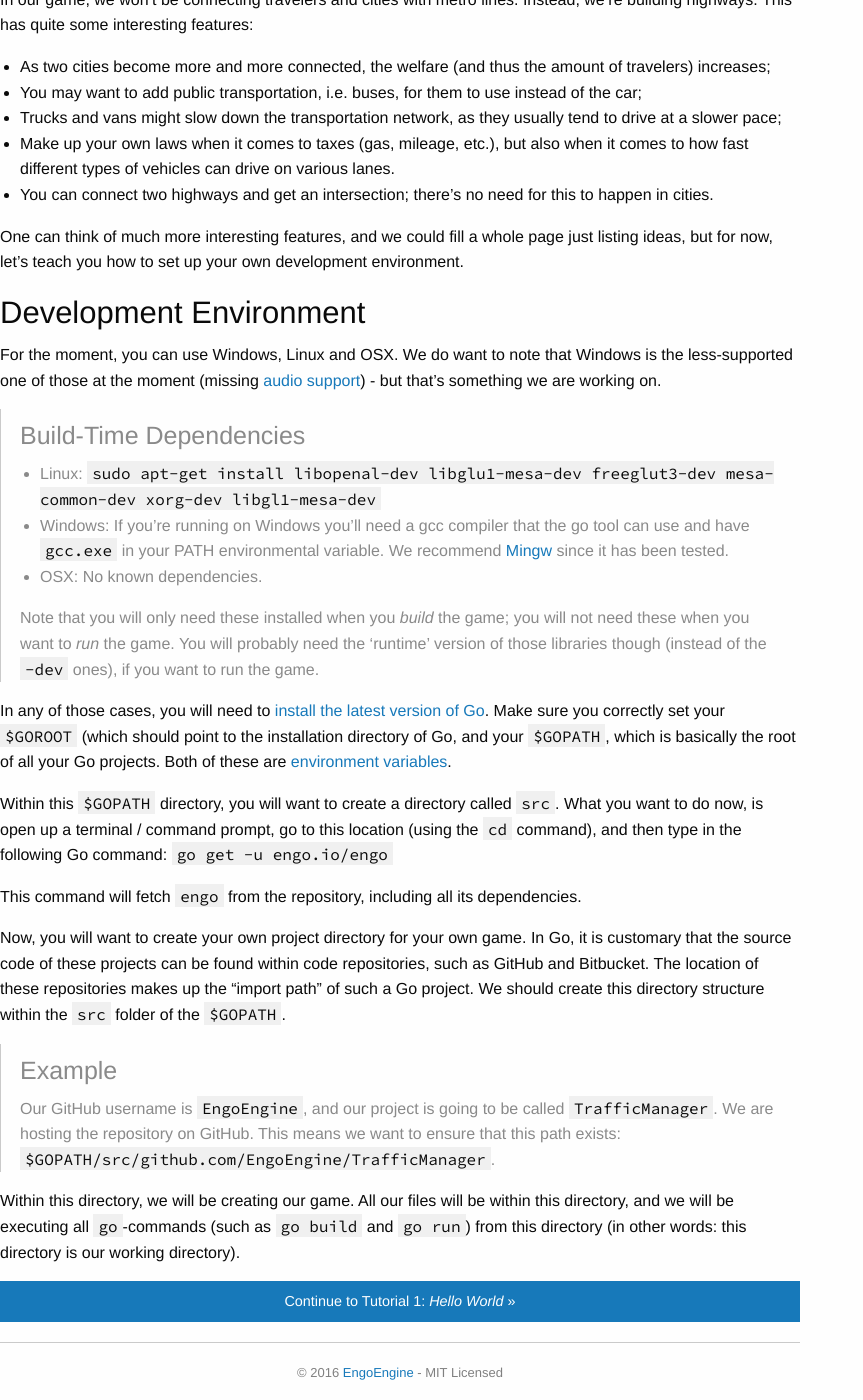
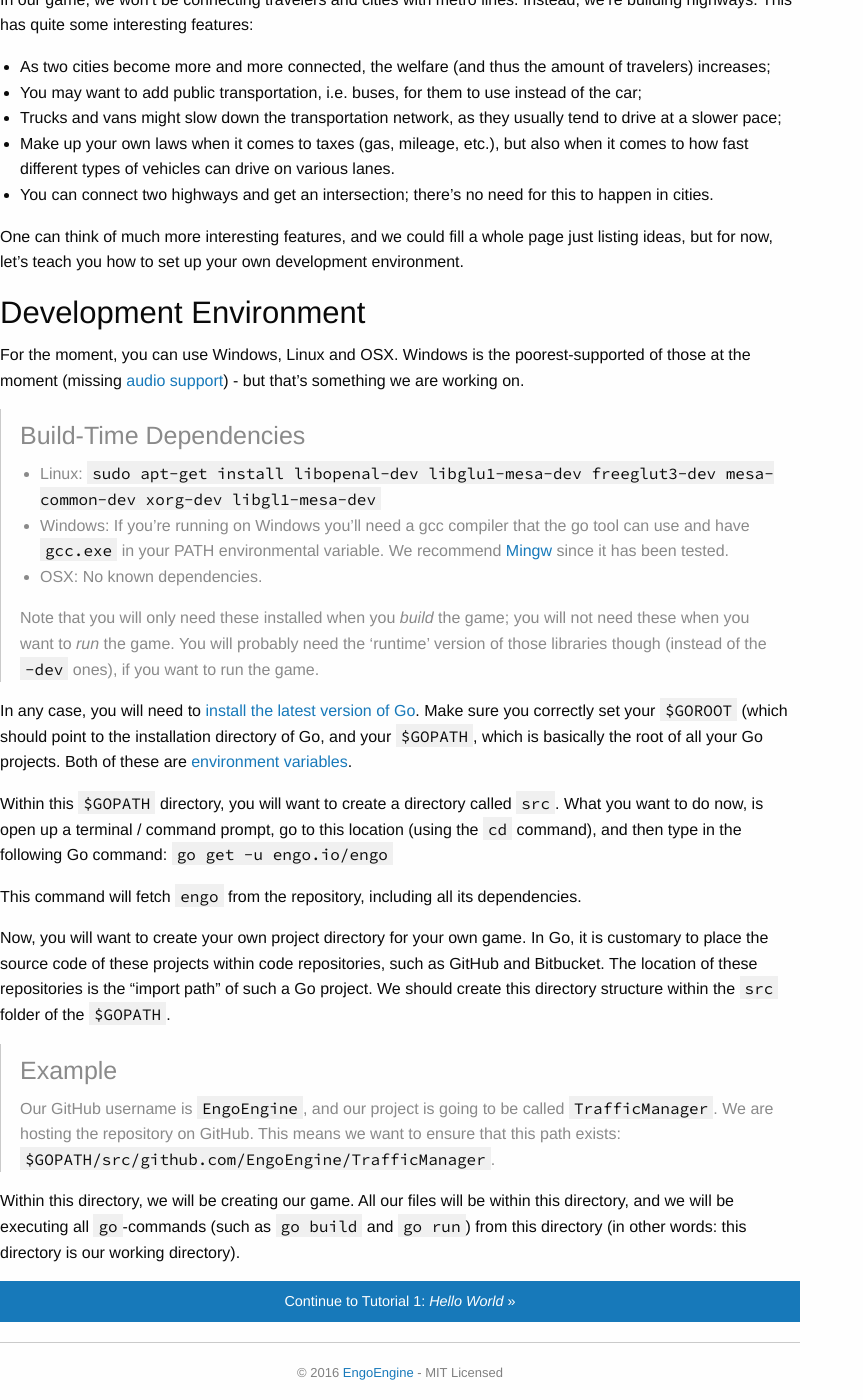
Before and after one commit to EngoEngine/engoengine.github.io, a Jekyll site: the page built from tutorials/_posts/2016-04-08-foreword.md, in a window 1280 px wide and 1400 px high, scrolled down 1070 px. Shown: the whole window, without its empty margins (0-863 px from the left). Built offline with Jekyll 4.4.1, drawn with Linux system fonts in a browser that asks for light colours; nearby versions of some CDN libraries.

Commit message:
Minor proofreading for intro

```diff
--- a/tutorials/_posts/2016-04-08-foreword.md
+++ b/tutorials/_posts/2016-04-08-foreword.md
@@ -46,7 +46,7 @@ One can think of much more interesting features, and we could fill a whole page
 teach you how to set up your own development environment.
 
 ### Development Environment
-For the moment, you can use Windows, Linux and OSX. We do want to note that Windows is the less-supported one of those
+For the moment, you can use Windows, Linux and OSX. Windows is the poorest-supported of those
 at the moment (missing [audio support](https://github.com/EngoEngine/engo/issues/174)) - but that's something we are
 working on.
 
@@ -59,7 +59,7 @@ working on.
 > *run* the game. You will probably need the 'runtime' version of those libraries though (instead of the `-dev` ones),
 > if you want to run the game.
 
-In any of those cases, you will need to [install the latest version of Go](https://golang.org/dl/). Make sure you
+In any case, you will need to [install the latest version of Go](https://golang.org/dl/). Make sure you
 correctly set your `$GOROOT` (which should point to the installation directory of Go, and your `$GOPATH`, which is
 basically the root of all your Go projects. Both of these are
 [environment variables](https://en.wikipedia.org/wiki/Environment_variable).
@@ -70,9 +70,9 @@ up a terminal / command prompt, go to this location (using the `cd` command), an
 
 This command will fetch `engo` from the repository, including all its dependencies.
 
-Now, you will want to create your own project directory for your own game. In Go, it is customary that the source code
-of these projects can be found within code repositories, such as GitHub and Bitbucket. The location of these
-repositories makes up the "import path" of such a Go project. We should create this directory structure within the `src`
+Now, you will want to create your own project directory for your own game. In Go, it is customary to place the source code
+of these projects within code repositories, such as GitHub and Bitbucket. The location of these
+repositories is the "import path" of such a Go project. We should create this directory structure within the `src`
 folder of the `$GOPATH`.
 
 > #### Example
```
